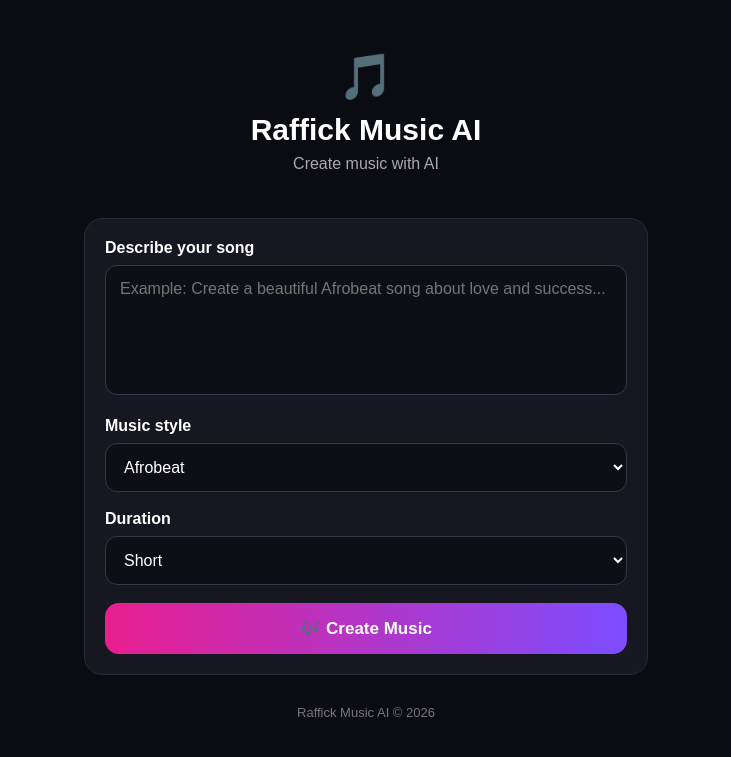
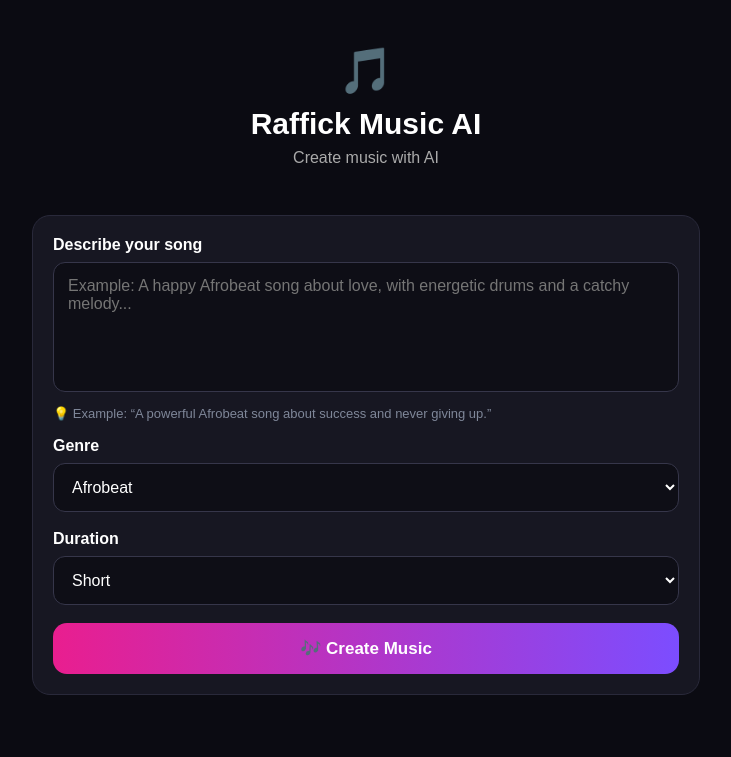
Before and after one commit to santarcrouuss-collab/Raffick--Music-AI, a plain HTML site: page Index.html in a window 1280 px wide. Shown: the top 757 px of the page, without its empty margins (274-1005 px from the left). Drawn offline with Linux system fonts and the light colour scheme.

Commit message:
Update Index.html

```diff
--- a/Index.html
+++ b/Index.html
@@ -1,4 +1,194 @@
 <!DOCTYPE html>
+<html lang="en">
+<head>
+<meta charset="UTF-8">
+<meta name="viewport" content="width=device-width, initial-scale=1.0">
+<title>Raffick Music AI V5</title>
+
+<style>
+*{box-sizing:border-box}
+body{
+  margin:0;
+  font-family:Arial,sans-serif;
+  background:#090b12;
+  color:white;
+  min-height:100vh;
+}
+.container{
+  max-width:700px;
+  margin:auto;
+  padding:24px 16px;
+}
+header{
+  text-align:center;
+  padding:20px 0 28px;
+}
+.logo{font-size:50px}
+h1{margin:8px 0;font-size:30px}
+.subtitle{color:#9da5b8}
+
+.card{
+  background:#121622;
+  border:1px solid #252b3a;
+  border-radius:20px;
+  padding:20px;
+  margin-bottom:16px;
+}
+
+label{
+  display:block;
+  margin-bottom:8px;
+  font-weight:bold;
+}
+
+textarea,select{
+  width:100%;
+  background:#0b0e16;
+  color:white;
+  border:1px solid #303747;
+  border-radius:12px;
+  padding:14px;
+  font-size:16px;
+  margin-bottom:16px;
+}
+
+textarea{
+  min-height:130px;
+  resize:vertical;
+}
+
+button{
+  width:100%;
+  border:0;
+  border-radius:14px;
+  padding:15px;
+  font-size:17px;
+  font-weight:bold;
+  cursor:pointer;
+  background:white;
+  color:#090b12;
+}
+
+button:active{
+  transform:scale(.98);
+}
+
+#result{
+  display:none;
+}
+
+.status{
+  color:#b9c1d3;
+  line-height:1.5;
+}
+
+.example{
+  color:#7f8799;
+  font-size:13px;
+  margin-top:-8px;
+  margin-bottom:16px;
+}
+</style>
+</head>
+
+<body>
+
+<div class="container">
+
+<header>
+  <div class="logo">🎵</div>
+  <h1>Raffick Music AI</h1>
+  <div class="subtitle">Create music with AI</div>
+</header>
+
+<div class="card">
+
+<label for="prompt">Describe your song</label>
+
+<textarea
+id="prompt"
+placeholder="Example: A happy Afrobeat song about love, with energetic drums and a catchy melody...">
+</textarea>
+
+<div class="example">
+💡 Example: “A powerful Afrobeat song about success and never giving up.”
+</div>
+
+<label for="genre">Genre</label>
+
+<select id="genre">
+<option>Afrobeat</option>
+<option>Amapiano</option>
+<option>Hip Hop</option>
+<option>R&B</option>
+<option>Pop</option>
+<option>Gospel</option>
+</select>
+
+<label for="duration">Duration</label>
+
+<select id="duration">
+<option value="short">Short</option>
+<option value="medium">Medium</option>
+<option value="long">Long</option>
+</select>
+
+<button onclick="createMusic()">
+🎶 Create Music
+</button>
+
+</div>
+
+<div class="card" id="result">
+
+<h2>🎧 Your Music</h2>
+
+<div class="status" id="status"></div>
+
+</div>
+
+</div>
+
+<script>
+
+function createMusic(){
+
+  const prompt =
+  document.getElementById("prompt").value.trim();
+
+  const genre =
+  document.getElementById("genre").value;
+
+  const duration =
+  document.getElementById("duration").value;
+
+  const result =
+  document.getElementById("result");
+
+  const status =
+  document.getElementById("status");
+
+  result.style.display="block";
+
+  if(!prompt){
+
+    status.textContent =
+    "Please describe the music you want first.";
+
+    return;
+  }
+
+  status.innerHTML =
+  "🎵 Preparing your "+genre+" song...<br><br>"+
+  "<b>Your music request has been received.</b><br><br>"+
+  "Duration: "+duration;
+
+}
+
+</script>
+
+</body>
+                                </html><!DOCTYPE html>
 <html lang="en">
 <head>
   <meta charset="UTF-8">
```
